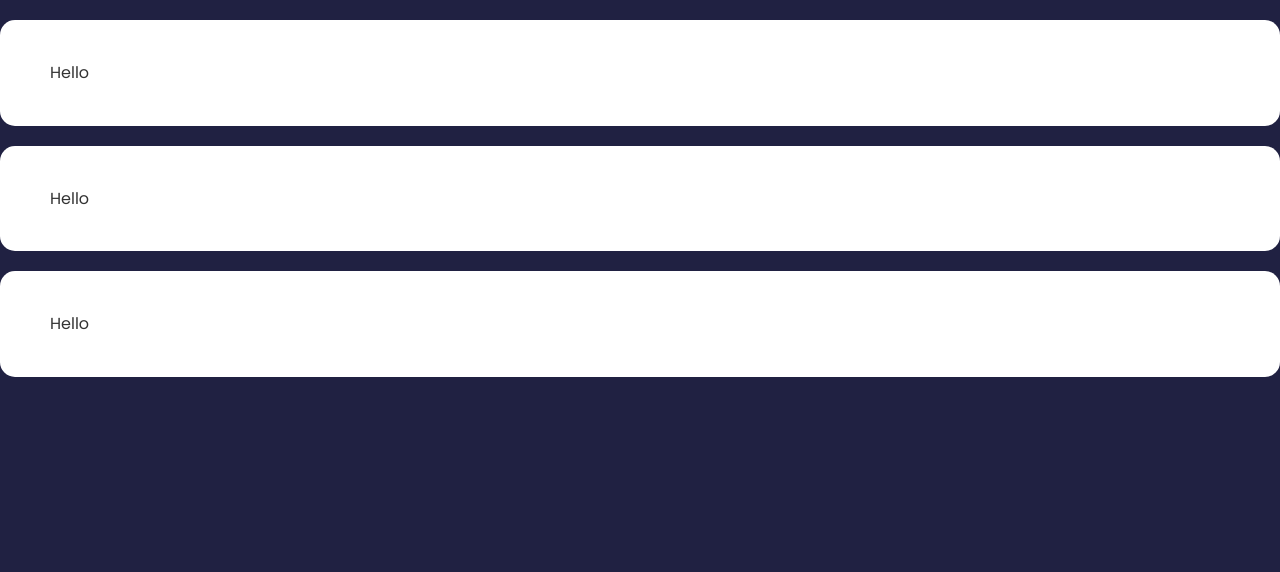
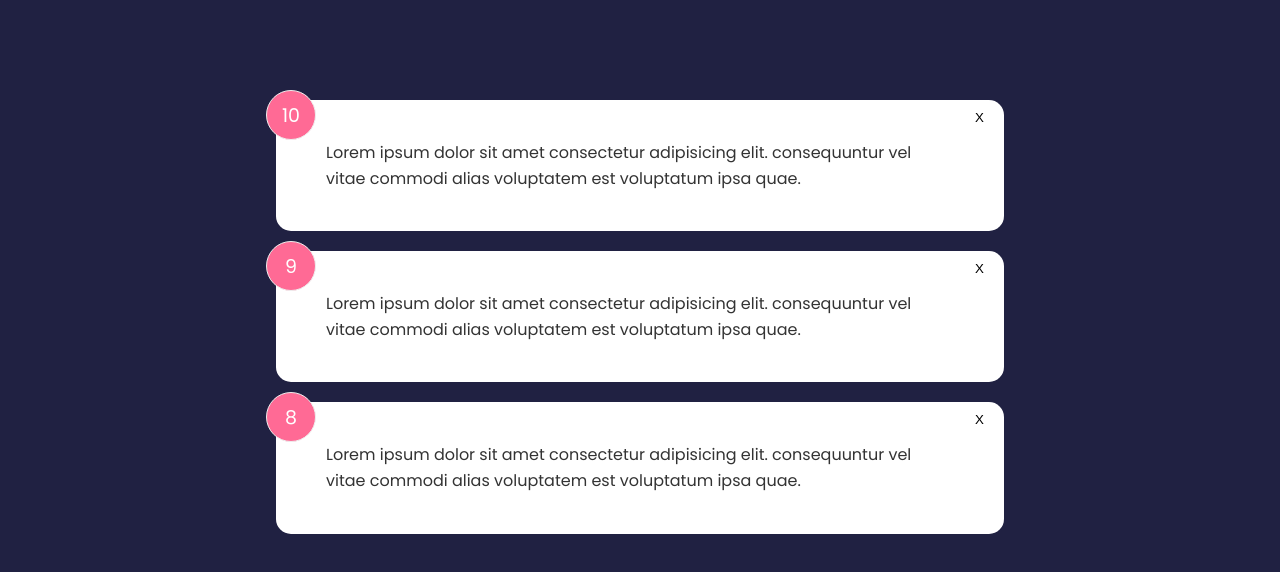
Before and after one commit to jaspertung/svelte-practice, a Svelte app: page / in a window 1280 px wide. Shown: the top 572 px of the page. Built offline with nearby package versions, Linux system fonts and the light colour scheme.

Commit message:
created event forwarding to delete feedback card

```diff
--- a/src/App.svelte
+++ b/src/App.svelte
@@ -18,11 +18,20 @@
 			text: "Lorem ipsum dolor sit amet consectetur adipisicing elit. consequuntur vel vitae commodi alias voluptatem est voluptatum ipsa quae.",
 		},
 	];
+
+	// dispatch from FeedbackItem to FeedbackList which is forwarding to App
+	const deleteFeedback = (e) => {
+		// fetch itemId from FeedbackItem through e (event parameter)
+		const itemId = e.detail
+		// filter out from list when deleted
+		feedback = feedback.filter((item) => item.id != itemId)
+	}
 </script>
 
-<main>
+<main class="container">
 	<!-- pass in {feedback} as prop, but same name so only need {} -->
-	<FeedbackList {feedback}/>
+	<!-- on:delete-feedback- catch event forwarding from FeedbackList and {deleteFeedback} calls the function -->
+	<FeedbackList {feedback} on:delete-feedback= {deleteFeedback}/>
 </main>
 
 <style>
--- a/src/components/FeedbackItem.svelte
+++ b/src/components/FeedbackItem.svelte
@@ -1,9 +1,52 @@
 <script>
+    // custom dispatch event to get data from app.svelte for handleDelete
+    import {createEventDispatcher} from 'svelte'
     import Card from './Card.svelte'
     export let item
+
+    const dispatch = createEventDispatcher()
+
+    // send/(dispatch) up to app.svelte to get data
+    const handleDelete = (itemId) => {
+        // 1st arg- creating custom event, 2nd arg- pass in data
+        dispatch('delete-feedback', itemId)
+    }
 </script>
 
 <Card>
     <!-- whatever is written here will go into card slots -->
-    Hello
+    <div class="num-display">
+        {item.rating}
+    </div>
+    <button class="close" on:click={() => handleDelete(item.id)}>
+        X
+    </button>
+    <p class="text-display">
+        {item.text}
+    </p>
 </Card>
+
+<style>
+    .num-display {
+        position: absolute;
+        top: -10px;
+        left: -10px;
+        width: 50px;
+        height: 50px;
+        background: #ff6a95;
+        color: #fff;
+        border: 1px #eee solid;
+        border-radius: 50%;
+        padding: 10px;
+        text-align: center;
+        font-size: 19px;
+    }
+    .close {
+        position: absolute;
+        top: 10px;
+        right: 20px;
+        cursor: pointer;
+        background: none;
+        border: none;
+    }
+</style>
--- a/src/components/FeedbackList.svelte
+++ b/src/components/FeedbackList.svelte
@@ -7,5 +7,6 @@
 
 {#each feedback as fb (fb.id)}
     <!-- take each item {fb} as prop -->
-    <FeedbackItem item={fb} />
+    <!-- don't have access to feedback list, but without the = after on:delete-feedback, can forward up to App (event forwarding) -->
+    <FeedbackItem item={fb} on:delete-feedback/>
 {/each}
```
